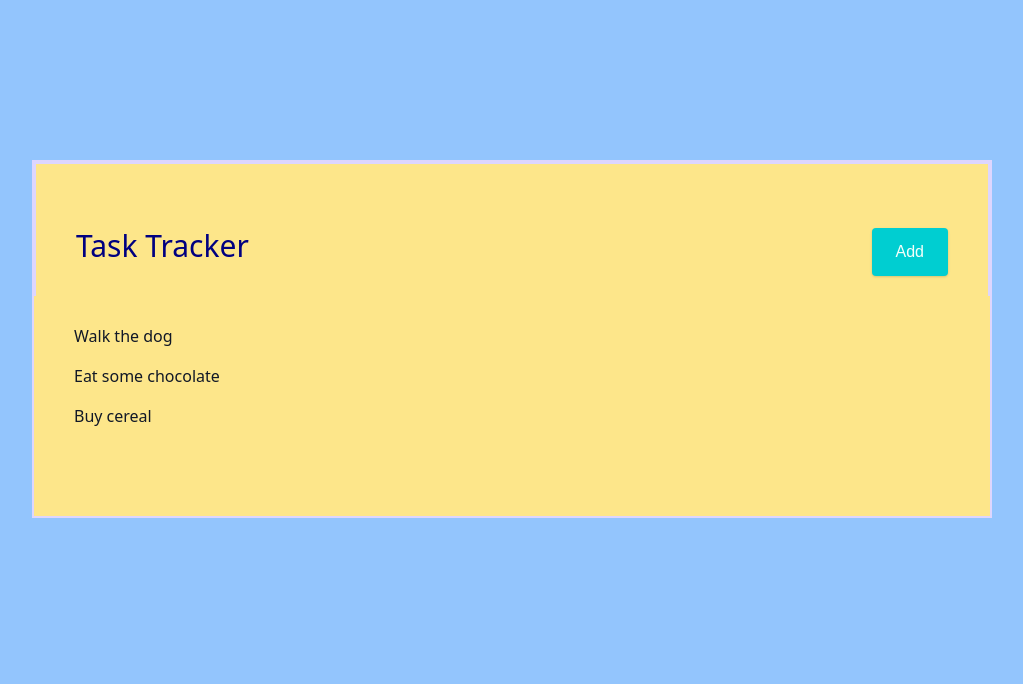
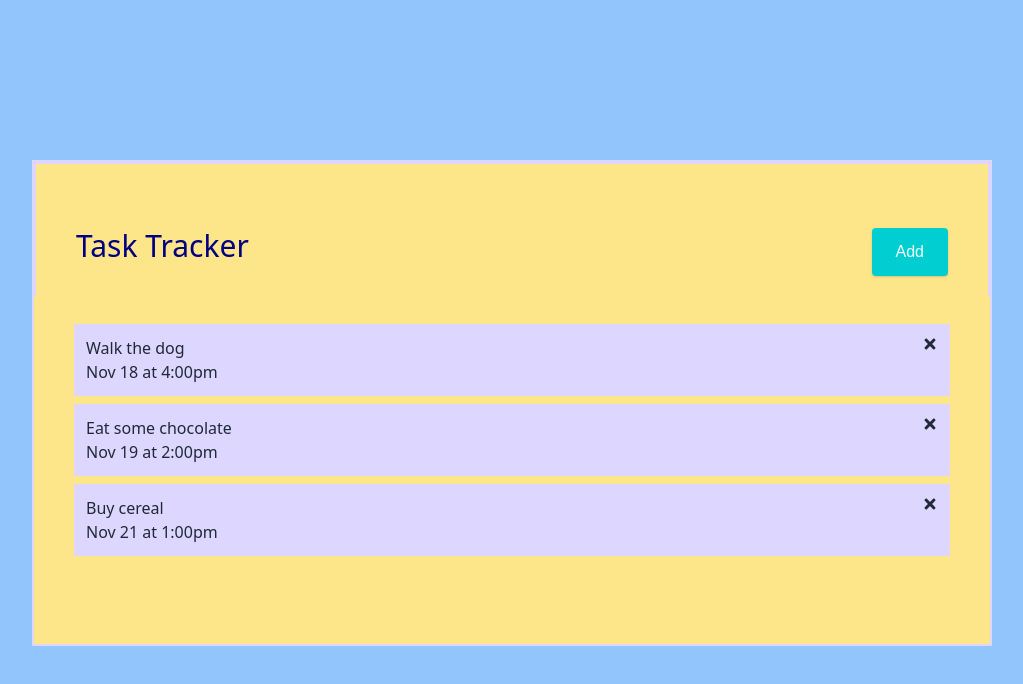
Before and after one commit to nikoescobal/react-tasktracker, a React (Create React App) app: page / in a window 1280 px wide. Shown: the top 684 px of the page, without its empty margins (128-1151 px from the left). Built offline with nearby package versions, Linux system fonts and the light colour scheme.

Commit message:
Add Task component, move state to app, and import react icons

```diff
--- a/package.json
+++ b/package.json
@@ -9,6 +9,7 @@
     "@testing-library/user-event": "^12.1.10",
     "react": "^17.0.2",
     "react-dom": "^17.0.2",
+    "react-icons": "^4.3.1",
     "react-scripts": "4.0.3",
     "web-vitals": "^1.0.1"
   },
--- a/src/App.js
+++ b/src/App.js
@@ -5,13 +5,34 @@ import "./App.css";
 import Header from "./components/Header";
 import "./index.css";
 import Tasks from "./components/Tasks";
+import { useState } from "react";
 
 const App = () => {
+  const [tasks, setTasks] = useState([
+    {
+      id: 1,
+      text: "Walk the dog",
+      day: "Nov 18 at 4:00pm",
+      reminder: true,
+    },
+    {
+      id: 2,
+      text: "Eat some chocolate",
+      day: "Nov 19 at 2:00pm",
+      reminder: true,
+    },
+    {
+      id: 3,
+      text: "Buy cereal",
+      day: "Nov 21 at 1:00pm",
+      reminder: false,
+    },
+  ]);
   return (
     <div className=''>
       <Header />
       <div className='tasks-container'>
-        <Tasks />
+        <Tasks tasks={tasks} />
       </div>
     </div>
   );
--- /dev/null
+++ b/src/components/Task.js
@@ -0,0 +1,17 @@
+/* stylelint-disable */
+/* eslint-disable */
+import { FaTimes } from "react-icons/fa";
+
+const Task = ({ task }) => {
+  return (
+    <div className='task'>
+      <div className='task-align'>
+        <h3>{task.text}</h3> <FaTimes />
+      </div>
+
+      <p>{task.day}</p>
+    </div>
+  );
+};
+
+export default Task;
--- a/src/components/Tasks.js
+++ b/src/components/Tasks.js
@@ -1,33 +1,16 @@
 /* stylelint-disable */
 /* eslint-disable */
 
-const tasks = [
-  {
-    id: 1,
-    text: "Walk the dog",
-    day: "Nov 18 at 4:00pm",
-    reminder: true,
-  },
-  {
-    id: 2,
-    text: "Eat some chocolate",
-    day: "Nov 19 at 2:00pm",
-    reminder: true,
-  },
-  {
-    id: 3,
-    text: "Buy cereal",
-    day: "Nov 21 at 1:00pm",
-    reminder: false,
-  },
-];
+import Task from "./Task";
 
-const Tasks = () => (
-  <>
-    {tasks.map((task) => (
-      <h3 className='task'>{task.text}</h3>
-    ))}
-  </>
-);
+const Tasks = ({ tasks }) => {
+  return (
+    <>
+      {tasks.map((task) => (
+        <Task className='task' key={task.id} task={task} />
+      ))}
+    </>
+  );
+};
 
 export default Tasks;
--- a/src/index.css
+++ b/src/index.css
@@ -26,5 +26,9 @@
 }
 
 .task {
-  @apply py-2 text-gray-900;
+  @apply p-3 text-gray-800 bg-purple-200 my-2;
 }
+
+.task-align {
+  @apply flex justify-between;
+}
```
